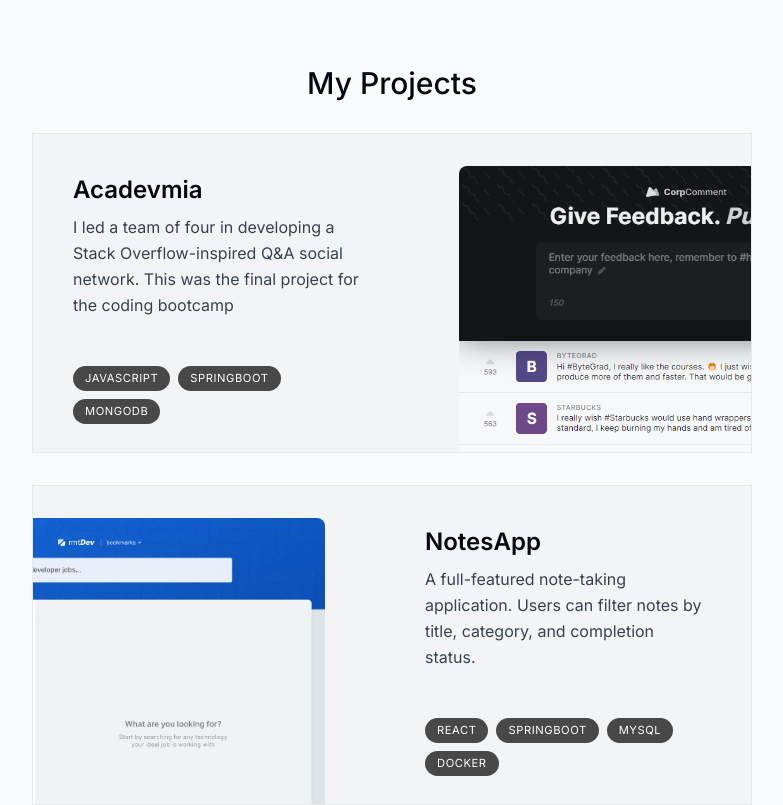
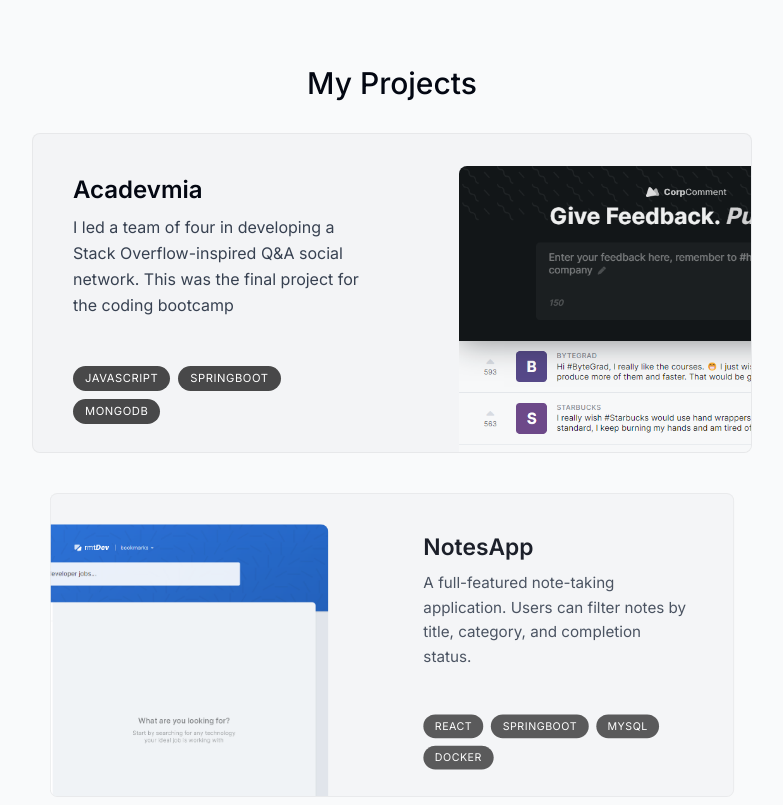
Before and after one commit to valeriarubioh/nextjs-portfolio, a Next.js app: page / in a window 1280 px wide. Shown: the part 1360-2165 px from the top of the page, without its empty margins (248-1031 px from the left). Built offline with nearby package versions, Linux system fonts and the light colour scheme.

Commit message:
finish project section, divide client component from static server component list

```diff
--- /dev/null
+++ b/components/project.tsx
@@ -0,0 +1,60 @@
+"use client";
+import { projectsData } from "@/lib/data";
+import { motion, useScroll, useTransform } from "framer-motion";
+import { useRef } from "react";
+import Image from "next/image";
+
+type ProjectProps = (typeof projectsData)[number];
+
+export default function Project({
+  title,
+  description,
+  tags,
+  imageUrl,
+}: ProjectProps) {
+  const ref = useRef<HTMLDivElement>(null);
+  const { scrollYProgress } = useScroll({
+    target: ref,
+    offset: ["0 1", "1.33 1"], //is an array of at least two intersections (a point when the target and container meet, ex:"0 1" means when the start of the target meets the end of the container. "1.33 1" means the end of animation is when 33% pass the end of the viewport)
+  });
+  const scaleProgress = useTransform(scrollYProgress,[0,1],[0.8,1]);
+  const opacityProgress = useTransform(scrollYProgress,[0,1],[0.6,1]);
+
+  return (
+    <motion.div
+      ref={ref}
+      style={{ scale: scaleProgress, opacity: opacityProgress }}
+      className="group mb-3 sm:mb-8 last:mb-0"
+    >
+      <section
+        ref={ref}
+        className=" relative bg-gray-100 max-w-[45rem] border border-black/5 rounded-lg overflow-hidden sm:pr-8 sm:h-[20rem] group-even:pl-8 hover:bg-gray-200 transition"
+      >
+        <div className="pt-4 pb-7 px-5 sm:pl-10 sm:pr-2 sm:pt-10 sm:max-w-[50%] flex flex-col h-full group-even:ml-[20rem] ">
+          <h3 className="text-2xl font-semibold">{title}</h3>
+          <p className="mt-2 leading-relaxed text-gray-700">{description}</p>
+          <ul className="flex flex-wrap mt-4 gap-2 sm:mt-auto">
+            {tags.map((tag, index) => (
+              <li
+                className="bg-black/[0.7] px-3 py-1 text-[0.7rem] uppercase tracking-wider text-white rounded-full"
+                key={index}
+              >
+                {tag}
+              </li>
+            ))}
+          </ul>
+        </div>
+
+        <Image
+          src={imageUrl}
+          alt={title}
+          quality={95}
+          className="absolute top-8 -right-40 w-[28.25rem] rounded-t-lg shadpw-2xl transition group-hover:scale-[1.04]
+        group-hover:-translate-x-3 group-hover:-translate-y-3 group-hover:-rotate-2
+        group-even:group-hover:translate-x-3 group-even:group-hover:translate-y-3 group-even:group-hover:rotate-2
+        group-even:right-[initial] group-even:-left-40"
+        />
+      </section>
+    </motion.div>
+  );
+}
--- a/components/projects.tsx
+++ b/components/projects.tsx
@@ -1,7 +1,7 @@
-import React from "react";
-import Image from "next/image";
+import React, { useRef } from "react";
 import SectionHeading from "./section-heading";
 import { projectsData } from "@/lib/data";
+import Project from "./project";
 
 export default function Projects() {
   return (
@@ -17,36 +17,3 @@
     </section>
   );
 }
-
-type ProjectProps = (typeof projectsData)[number];
-
-function Project({ title, description, tags, imageUrl }: ProjectProps) {
-  return (
-    <section className="group relative bg-gray-100 max-w-[45rem] border border-black/5 overflow-hidden sm:pr-8 sm:h-[20rem] mb-3 sm:mb-8 last:mb-0 even:pl-8 hover:bg-gray-200 transition">
-      <div className="pt-4 pb-7 px-5 sm:pl-10 sm:pr-2 sm:pt-10 sm:max-w-[50%] flex flex-col h-full group-even:ml-[20rem] ">
-        <h3 className="text-2xl font-semibold">{title}</h3>
-        <p className="mt-2 leading-relaxed text-gray-700">{description}</p>
-        <ul className="flex flex-wrap mt-4 gap-2 sm:mt-auto">
-          {tags.map((tag, index) => (
-            <li
-              className="bg-black/[0.7] px-3 py-1 text-[0.7rem] uppercase tracking-wider text-white rounded-full"
-              key={index}
-            >
-              {tag}
-            </li>
-          ))}
-        </ul>
-      </div>
-
-      <Image
-        src={imageUrl}
-        alt={title}
-        quality={95}
-        className="absolute top-8 -right-40 w-[28.25rem] rounded-t-lg shadpw-2xl transition group-hover:scale-[1.04]
-        group-hover:-translate-x-3 group-hover:-translate-y-3 group-hover:-rotate-2
-        group-even:group-hover:translate-x-3 group-even:group-hover:translate-y-3 group-even:group-hover:rotate-2
-        group-even:right-[initial] group-even:-left-40"
-      />
-    </section>
-  );
-}
```
